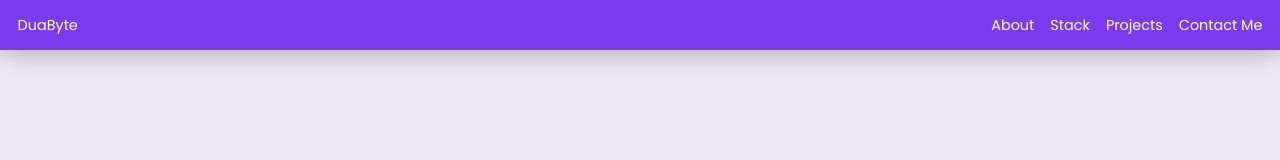
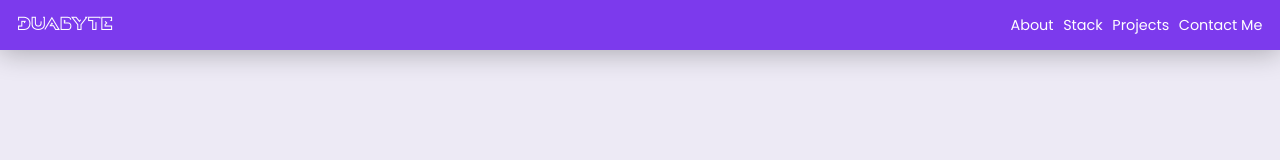
Before and after one commit to duabyte/my-portfolio, a website built with Vite: page index.html in a window 1280 px wide. Shown: the top 160 px of the page. Built offline with nearby package versions, Linux system fonts and the light colour scheme.

Commit message:
still working on the nav

```diff
--- a/src/styles/fonts.css
+++ b/src/styles/fonts.css
@@ -1,7 +1,15 @@
 @font-face {
-  font-family: 'Matcha Mint';
-  src: url('/src/assets/font/matcha.woff2') format('woff2');
-  font-weight: normal;
-  font-style: normal;
-  font-display: swap;
+	font-family: "Matcha Mint";
+	src: url("../assets/font/matcha.woff2") format("woff2");
+	font-weight: normal;
+	font-style: normal;
+	font-display: swap;
 }
+
+@font-face {
+	font-family: "osl";
+	src: url("../assets/font/OpenspaceRegular.otf") format("opentype");
+	font-weight: normal;
+	font-style: normal;
+	font-display: swap;
+}
--- a/src/styles/main.css
+++ b/src/styles/main.css
@@ -35,17 +35,24 @@ body {
 
 #navbar .links {
 	display: flex;
-	gap: 1rem;
+	gap: 0.60rem;
 }
 
-#navbar a {
+#navbar a:not(.logo) {
 	color: #fff;
 	text-decoration: none;
-	transition: all ease 0.1s;
+	transition: all ease 0.5s;
 }
 
-#navbar a:hover {
-	opacity: 0.7;
+#navbar a:hover:not(.logo) {
+	opacity: 0.8;
+}
+
+#navbar .logo {
+	font-family: "osl";
+	font-size: 0.80rem;
+	color: #fff;
+	text-decoration: none;
 }
 
 /* ============================= */
```
Also changed, not shown: src/assets/font/OpenspaceRegular.otf (added).
